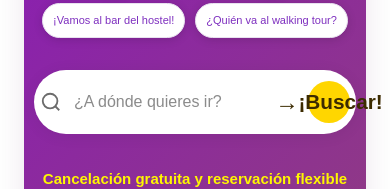
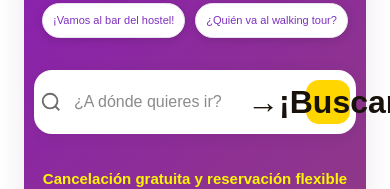
Before and after one commit to givemefire44/hostels.ar, a Next.js app: page / in a window 390 px wide. Shown: the part 370-559 px from the top of the page. Built offline with nearby package versions, Linux system fonts and the light colour scheme.

Commit message:
Update globals.css

```diff
--- a/app/globals.css
+++ b/app/globals.css
@@ -249,10 +249,10 @@ body {
 @media (max-width: 600px) {
   .search-bar.vedette {
     display: flex;
-    flex-direction: row; /* fila! */
+    flex-direction: row;
     align-items: center;
-    padding: 6px 6px;
-    border-radius: 40px;
+    padding: 6px;
+    border-radius: 18px;
     background: #fff;
     box-shadow: 0 2px 16px #0001;
     width: 100%;
@@ -262,46 +262,44 @@ body {
   .search-bar.vedette input {
     flex: 1;
     font-size: 1rem;
-    height: 42px;
+    height: 44px;
     border: none;
     outline: none;
     padding: 0 8px;
     background: transparent;
-    border-radius: 40px;
-  }
-  .search-bar-icon {
-    margin-right: 7px;
-    margin-left: 2px;
-    display: flex;
-    align-items: center;
+    border-radius: 15px;
   }
   .vamos-btn.maize {
     margin: 0 0 0 6px;
-    width: 42px;
-    height: 42px;
+    width: 44px;
+    height: 44px;
     min-width: 0;
-    border-radius: 50%;
+    border-radius: 13px;
     background: #FFD600 !important;
-    color: #3c2b00 !important;
+    color: #18120b !important;
     display: flex;
     align-items: center;
     justify-content: center;
-    font-size: 1.3rem;
+    font-size: 2rem;
     font-weight: bold;
     box-shadow: none;
     border: none;
     padding: 0;
   }
+  /* Oculta texto "Buscar" en mobile */
   .vamos-btn.maize span,
-  .vamos-btn.maize::after,
-  .vamos-btn.maize::before {
+  .vamos-btn.maize .btn-text {
     display: none;
   }
+  /* Flecha robusta adentro del botón */
   .vamos-btn.maize::before {
     content: "→";
+    font-size: 2rem;
+    font-weight: 900;
+    color: #18120b;
     display: block;
-    font-size: 1.45rem;
-    color: #3c2b00;
+    line-height: 1;
+    font-family: inherit; /* O prueba 'Arial Black', 'Segoe UI', 'sans-serif' para más grosor */
   }
 }
 
```
